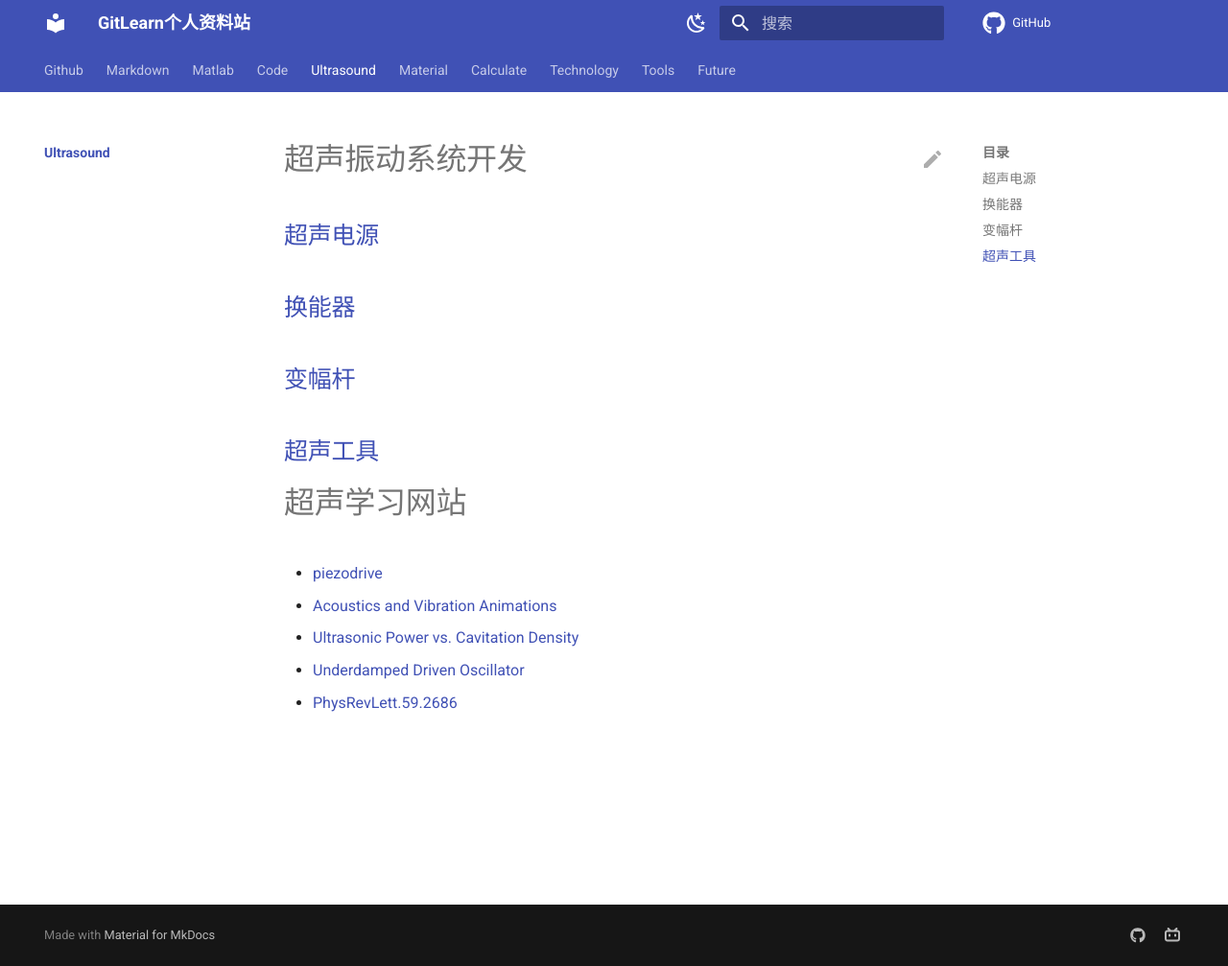
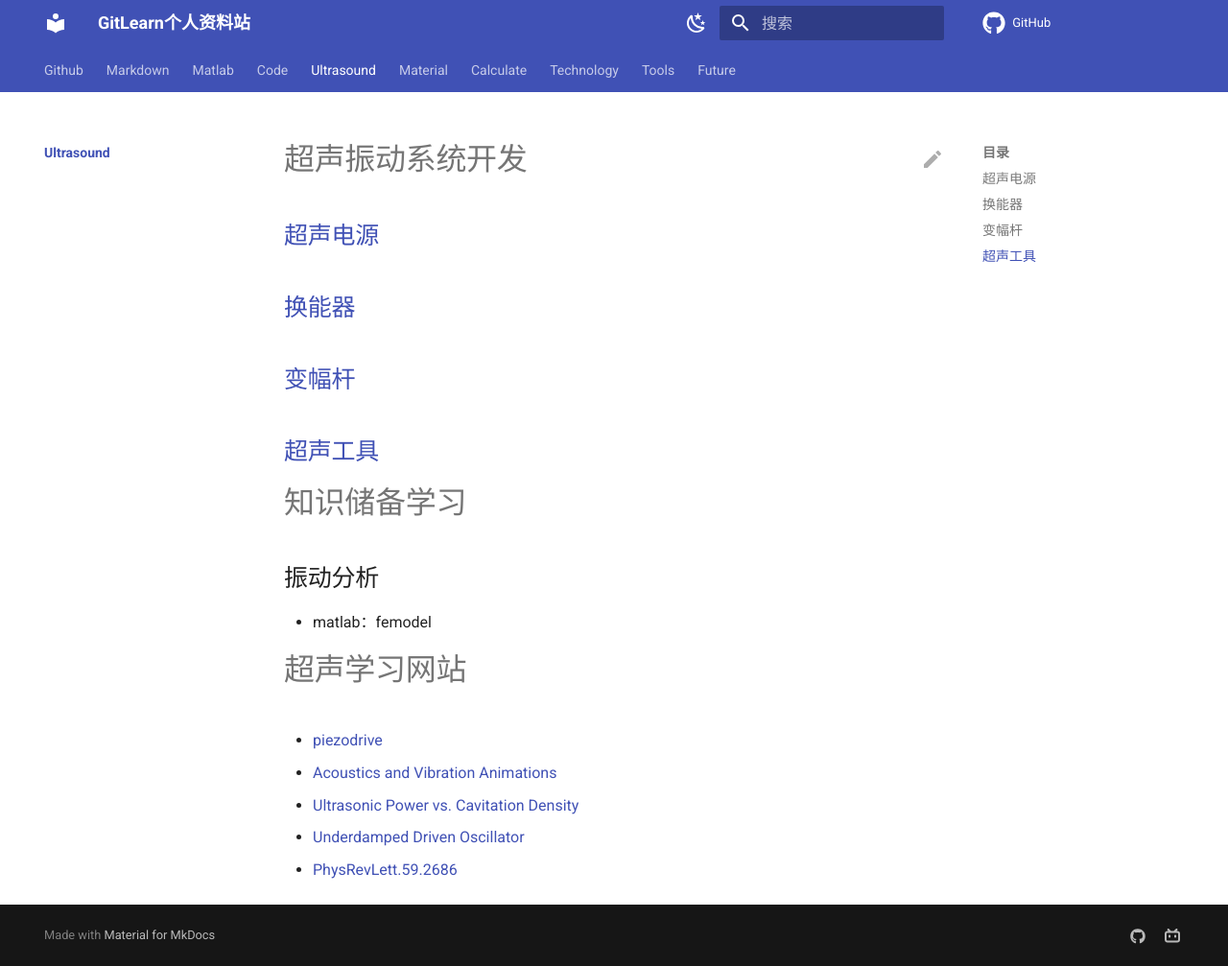
Before and after one commit to jinzhao2aqin/GitLearn, an MkDocs documentation site: the page built from docs/ultrasound/index.md, in a window 1280 px wide and 1007 px high. Shown: the whole window at 96% size. Built offline with MkDocs 1.6.1 and Material for MkDocs 9.7.7, drawn with Linux system fonts in a browser that asks for light colours; nearby versions of some CDN libraries; library files that are not in the unit come from our copies; comment, search, counter and statistics services are not loaded.

Commit message:
Update index.md

```diff
--- a/docs/ultrasound/index.md
+++ b/docs/ultrasound/index.md
@@ -5,7 +5,9 @@
 ## [变幅杆](note3.md)
 ## [超声工具](note4.md)
 
-
+# 知识储备学习
+## 振动分析
+- matlab：femodel
 
 
 
```
